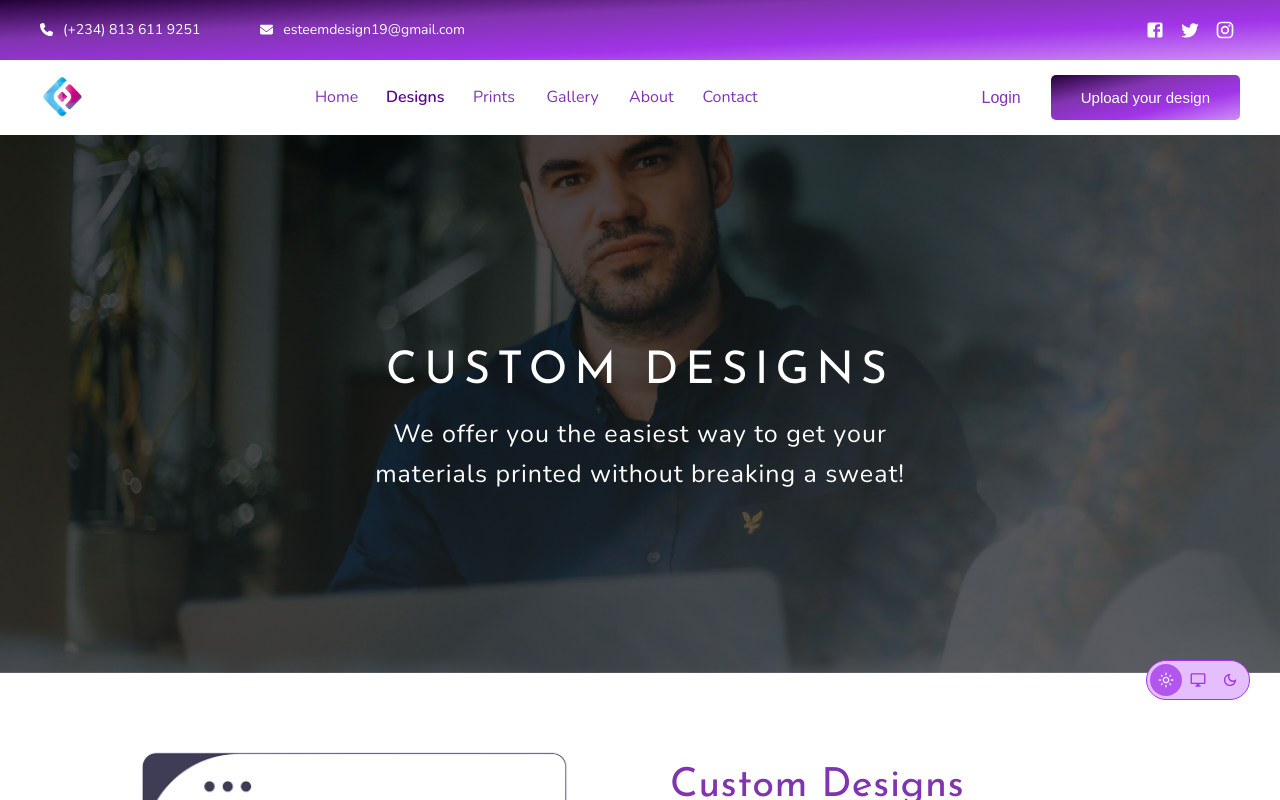
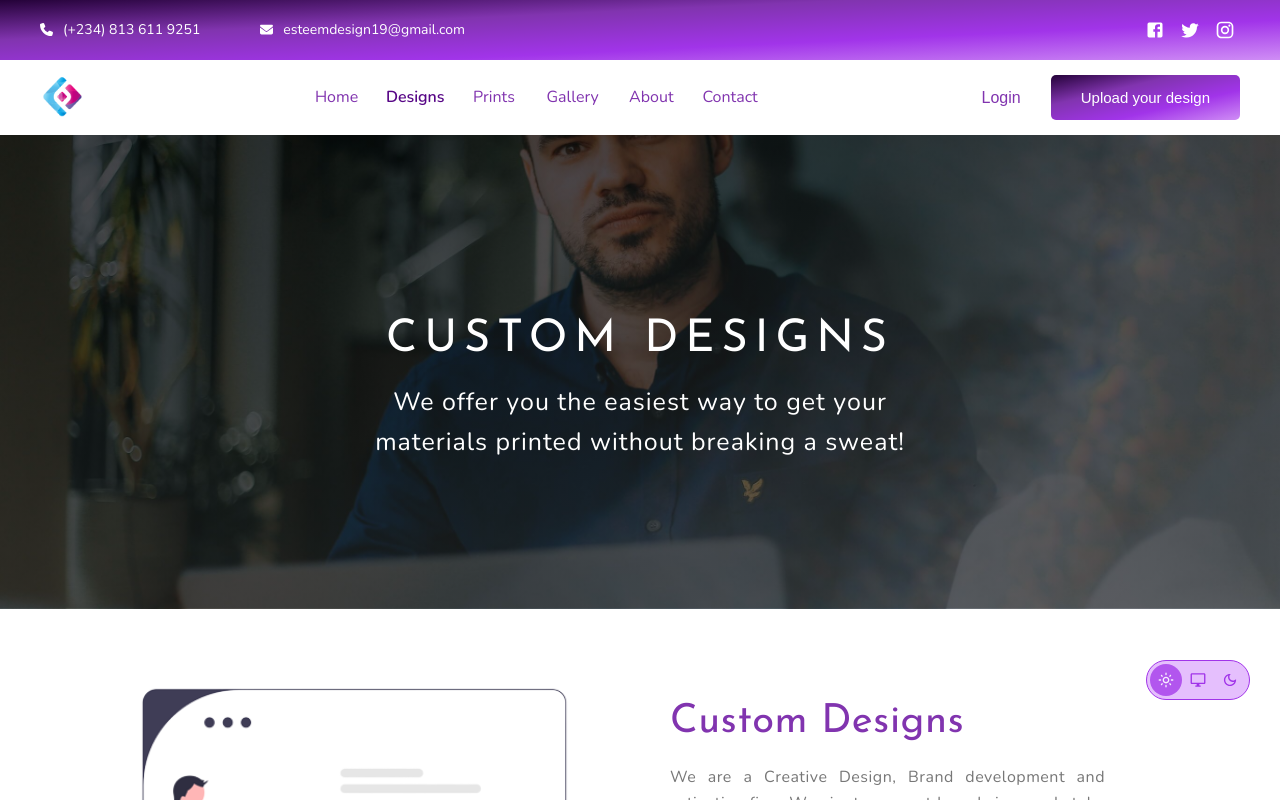
Before and after one commit to esteemayo/next-idesignx, a Next.js app: page /designs in a window 1280 px wide. Shown: the top 800 px of the page. Built offline with nearby package versions, Linux system fonts and the light colour scheme.

Commit message:
feat: add styling

```diff
--- a/src/components/layouts/DesignsLayout.tsx
+++ b/src/components/layouts/DesignsLayout.tsx
@@ -9,13 +9,17 @@ const DesignsLayout = ({ children }: { children: React.ReactNode }) => {
 const Container = styled.main`
   background-color: ${({ theme }) => theme.bgDesign};
   display: grid;
-  grid-template-rows: 42vw 40vw repeat(2, min-content);
+  grid-template-rows: 37vw 40vw repeat(2, min-content);
   grid-template-columns:
     [full-start] minmax(6rem, 1fr) [center-start] repeat(
       8,
       [col-start] minmax(min-content, 15rem) [col-end]
     )
     [center-end] minmax(6rem, 1fr) [full-end];
+
+  @media only screen and (max-width: 64em) {
+    grid-template-rows: 43vw 40vw repeat(2, min-content);
+  }
 
   @media only screen and (max-width: 56.25em) {
     grid-template-rows: 47vw 45vw repeat(2, min-content);
```
